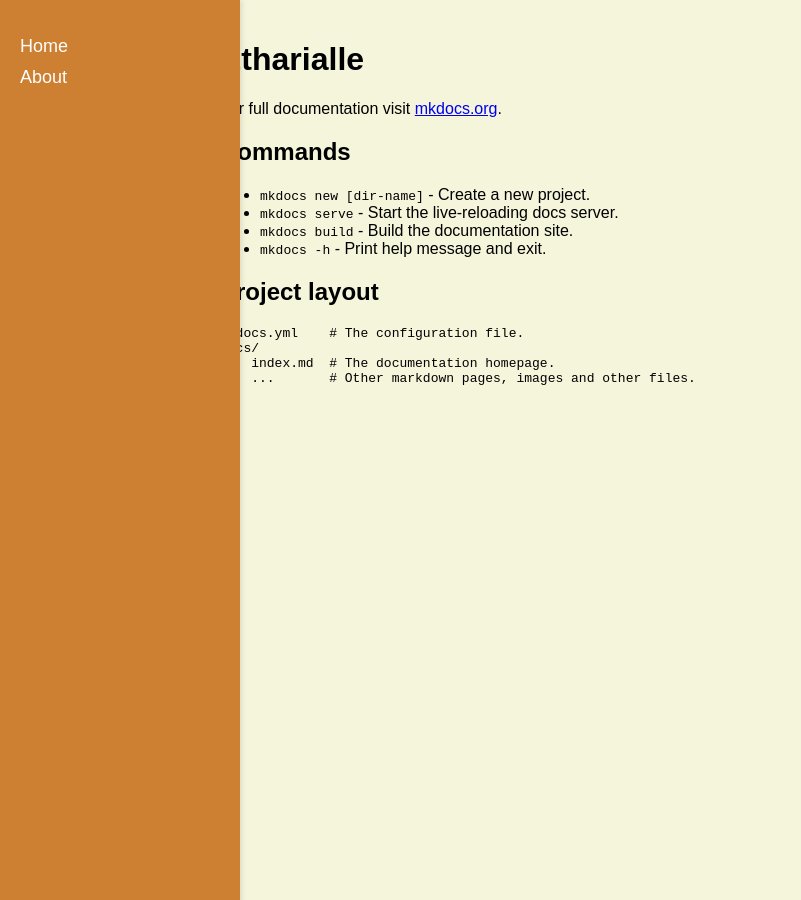
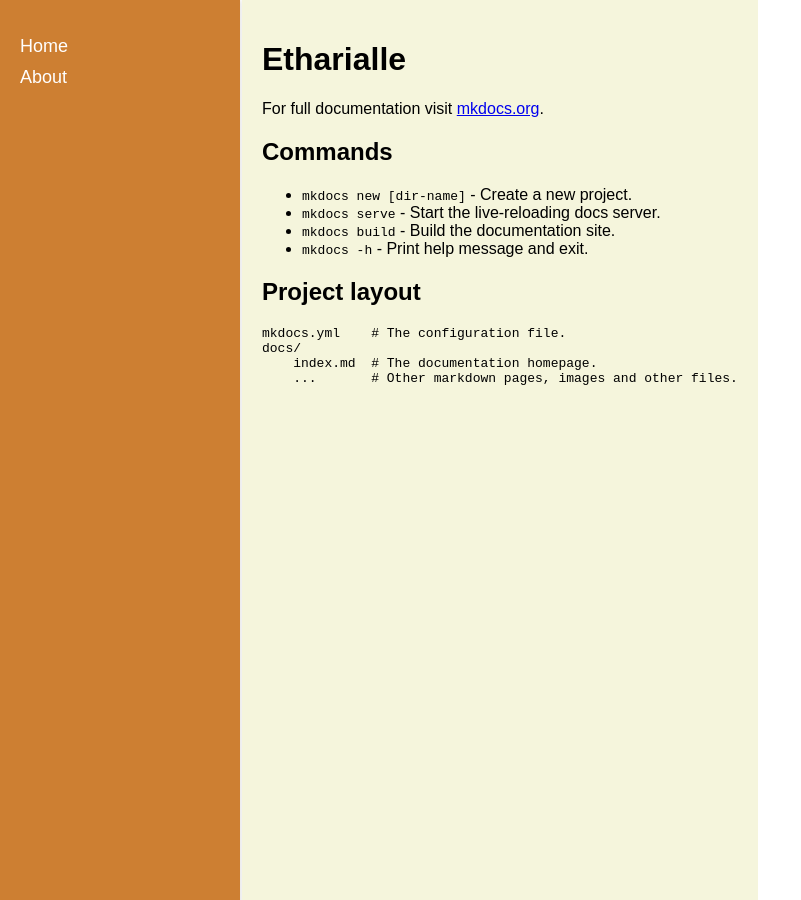
Before and after one commit to Etharialle/Etharialle, an MkDocs documentation site: the page built from website/docs/index.md, in a window 1280 px wide and 900 px high. Shown: the whole window, without its empty margins (0-801 px from the left). Built offline with MkDocs 1.6.1, drawn with Linux system fonts in a browser that asks for light colours.

Commit message:
another fix???

```diff
--- a/website/mkdocs.yml
+++ b/website/mkdocs.yml
@@ -3,7 +3,7 @@
   name: 'mkdocs'
   custom_dir: 'themes/etharialle'
 
-use_directory_urls: true
+use_directory_urls: false
 
 extra_css:
 - css/etharialle.css
--- a/website/themes/etharialle/css/etharialle.css
+++ b/website/themes/etharialle/css/etharialle.css
@@ -20,8 +20,7 @@
     background-color: #CD7F32;  /* Sidebar background */
     padding: 20px;
     color: white;
-    position: fixed;
-    height: 100%;
+    height: 100svh;
     top: 0;
     left: 0;
     box-shadow: 2px 0 5px rgba(0, 0, 0, 0.1);
@@ -43,10 +42,9 @@
 }
 
 .content {
-    margin-left: 200px;  /* Adjust for the sidebar width */
+    margin-left: 2px;  /* Adjust for the sidebar width */
     padding: 20px;
     background-color: #F5F5DC;  /* Content background */
-    flex-grow: 1;
     color: #000000;
     min-height: 100vh;
 }
```
Also changed, not shown: website/site/404.html, website/site/about.html, website/site/css/etharialle.css, website/site/index.html, website/site/search/search_index.json.
